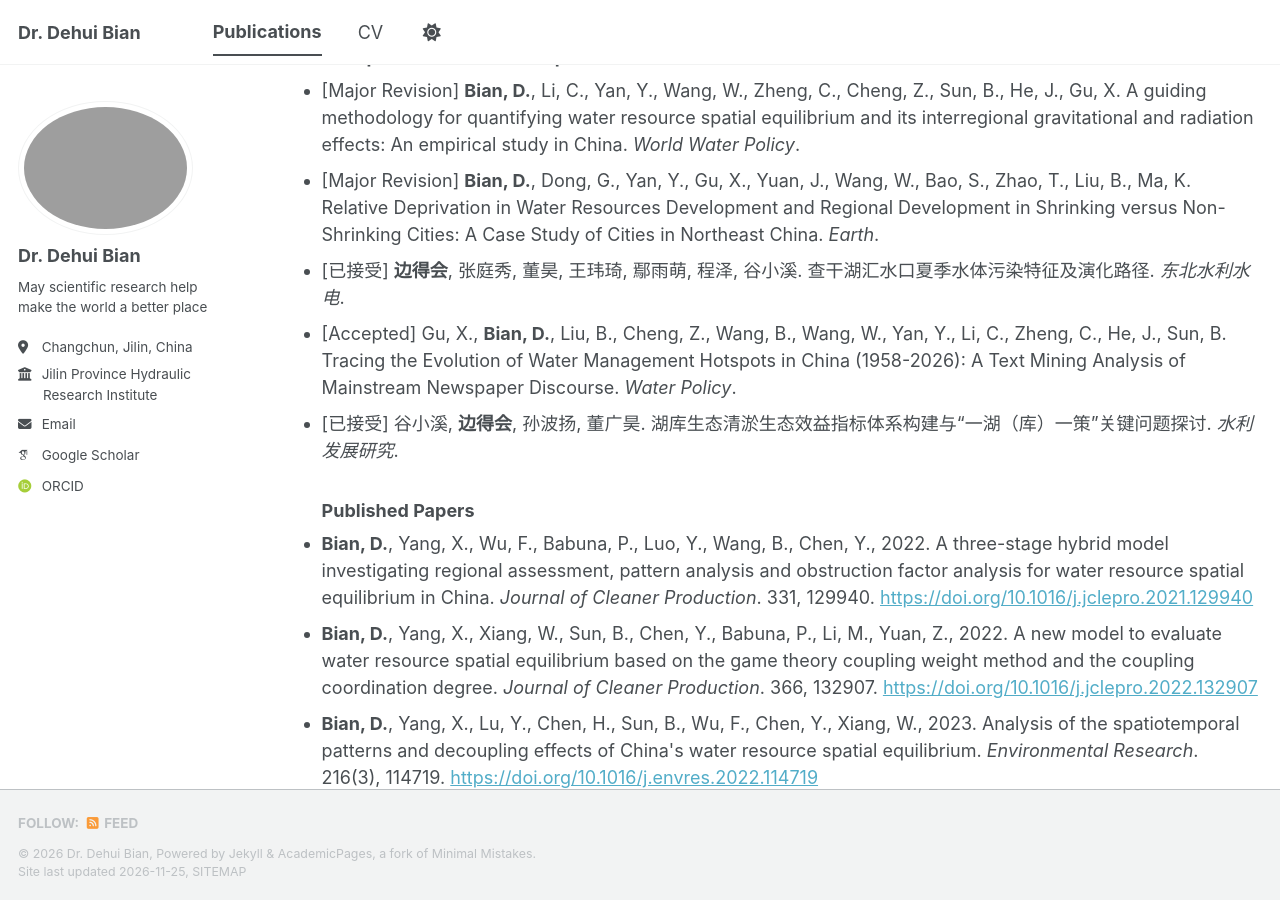
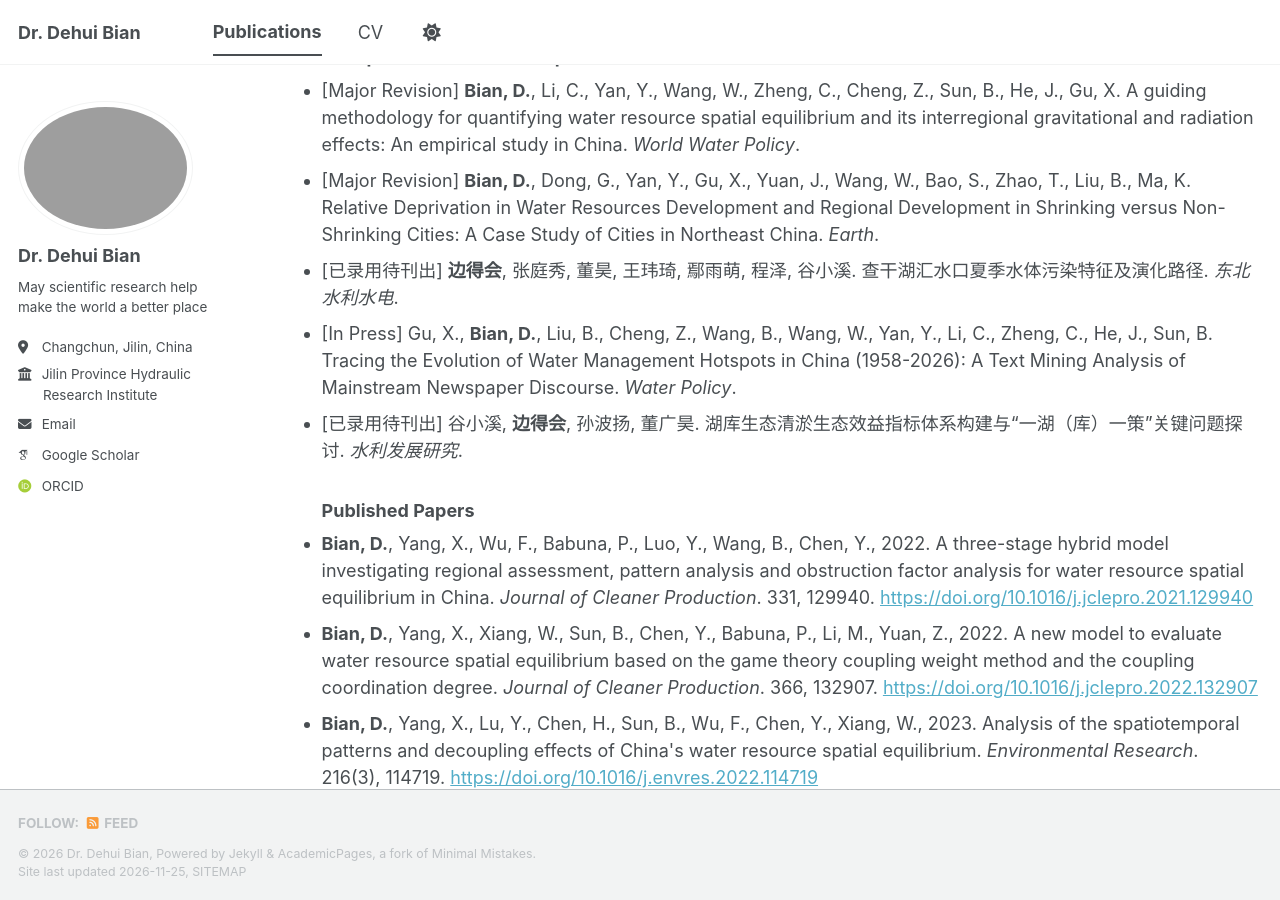
Before and after one commit to DehuiBian/dehuibian.github.io, a Jekyll site: the page built from _pages/publications.html, in a window 1280 px wide and 900 px high, scrolled down 646 px. Built offline with Jekyll 4.4.1, drawn with Linux system fonts in a browser that asks for light colours; some web fonts are replaced; a script bundle is joined from its source files by our own code; library files that are not in the unit come from our copies.

Commit message:
publications.html

```diff
--- a/_pages/publications.html
+++ b/_pages/publications.html
@@ -218,9 +218,9 @@ author_profile: true
   <h3>Accepted or In Revision Papers</h3>
   <li>[Major Revision] <strong>Bian, D.</strong>, Li, C., Yan, Y., Wang, W., Zheng, C., Cheng, Z., Sun, B., He, J., Gu, X. A guiding methodology for quantifying water resource spatial equilibrium and its interregional gravitational and radiation effects: An empirical study in China. <em>World Water Policy</em>.</li>
   <li>[Major Revision] <strong>Bian, D.</strong>, Dong, G., Yan, Y., Gu, X., Yuan, J., Wang, W., Bao, S., Zhao, T., Liu, B., Ma, K. Relative Deprivation in Water Resources Development and Regional Development in Shrinking versus Non-Shrinking Cities: A Case Study of Cities in Northeast China. <em>Earth</em>.</li>
-  <li>[已接受] <strong>边得会</strong>, 张庭秀, 董昊, 王玮琦, 鄢雨萌, 程泽, 谷小溪. 查干湖汇水口夏季水体污染特征及演化路径. <em>东北水利水电</em>.</li>
-  <li>[Accepted] Gu, X., <strong>Bian, D.</strong>, Liu, B., Cheng, Z., Wang, B., Wang, W., Yan, Y., Li, C., Zheng, C., He, J., Sun, B. Tracing the Evolution of Water Management Hotspots in China (1958-2026): A Text Mining Analysis of Mainstream Newspaper Discourse. <em>Water Policy</em>.</li>
-  <li>[已接受] 谷小溪, <strong>边得会</strong>, 孙波扬, 董广昊. 湖库生态清淤生态效益指标体系构建与“一湖（库）一策”关键问题探讨. <em>水利发展研究</em>.</li>
+  <li>[已录用待刊出] <strong>边得会</strong>, 张庭秀, 董昊, 王玮琦, 鄢雨萌, 程泽, 谷小溪. 查干湖汇水口夏季水体污染特征及演化路径. <em>东北水利水电</em>.</li>
+  <li>[In Press] Gu, X., <strong>Bian, D.</strong>, Liu, B., Cheng, Z., Wang, B., Wang, W., Yan, Y., Li, C., Zheng, C., He, J., Sun, B. Tracing the Evolution of Water Management Hotspots in China (1958-2026): A Text Mining Analysis of Mainstream Newspaper Discourse. <em>Water Policy</em>.</li>
+  <li>[已录用待刊出] 谷小溪, <strong>边得会</strong>, 孙波扬, 董广昊. 湖库生态清淤生态效益指标体系构建与“一湖（库）一策”关键问题探讨. <em>水利发展研究</em>.</li>
 
   <h3>Published Papers</h3>
   <li><strong>Bian, D.</strong>, Yang, X., Wu, F., Babuna, P., Luo, Y., Wang, B., Chen, Y., 2022. A three-stage hybrid model investigating regional assessment, pattern analysis and obstruction factor analysis for water resource spatial equilibrium in China. <em>Journal of Cleaner Production</em>. 331, 129940. <a href="https://doi.org/10.1016/j.jclepro.2021.129940">https://doi.org/10.1016/j.jclepro.2021.129940</a></li>
```
